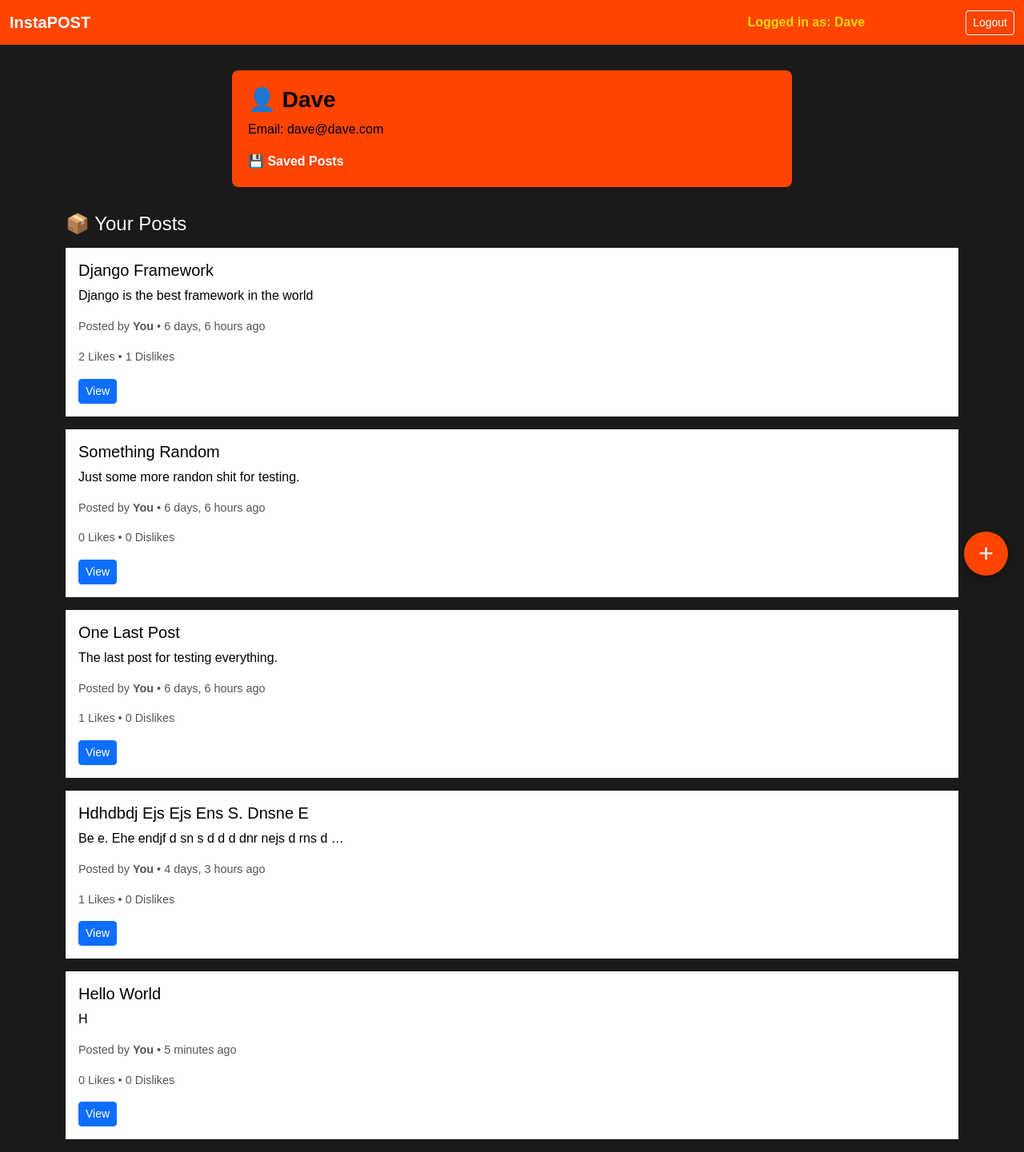
After one commit to Djangodev2010/instaPost, a Django app: page /posts/profile/6/ in a window 1280 px wide. The commit adds this page. Shown: the whole page at 80% size. Run offline with Django 5.2, Linux system fonts and the light colour scheme; a user stored in the database is signed in; data comes from the database, SQL or seed files in the repository.

Commit message:
Added profile and saved posts functionality along with some mojor changes and also integrated ajax for aome other templates

```diff
--- a/posts/models.py
+++ b/posts/models.py
@@ -8,9 +8,10 @@ class Post(models.Model):
     title = models.CharField(max_length=200)
     content = models.CharField(max_length=600, null=True)
     likes = models.IntegerField(default=0)
-    already_liked = models.ManyToManyField(User, related_name='already_liked')
-    already_disliked = models.ManyToManyField(User, related_name='already_disliked')
+    liked_by = models.ManyToManyField(User, related_name='liked_by')
+    disliked_by = models.ManyToManyField(User, related_name='disliked_by')
     dislikes = models.IntegerField(default=0)
+    saved_by = models.ManyToManyField(User, related_name='saved_by')
     no_of_comment = models.IntegerField(default=0)
     created_on = models.DateTimeField(auto_now_add=True)
 
@@ -19,9 +20,6 @@ class Post(models.Model):
 
     def get_like_count(self):
         return self.likes
-
-    def liked_by(self, user):
-        return self.already_liked.filter(id=user.id).exists()
 
 class Comment(models.Model):
     post = models.ForeignKey(Post, on_delete=models.CASCADE)
@@ -35,14 +33,7 @@ class Comment(models.Model):
 class Account(models.Model):
     user = models.ForeignKey(User, on_delete=models.CASCADE)
     name = models.CharField(max_length=100)
-    posts = models.ForeignKey(Post, on_delete=models.CASCADE, null=True)
+    posts = models.ManyToManyField(Post, related_name='your_posts')
 
     def __str__(self):
         return self.user.username
-
-class SavedPost(models.Model):
-    user = models.ForeignKey(User, on_delete=models.CASCADE)
-    post = models.ForeignKey(Post, on_delete=models.CASCADE)
-
-    def __str__(self):
-        return self.post.title
--- a/posts/urls.py
+++ b/posts/urls.py
@@ -17,6 +17,16 @@ urlpatterns = [
 
     path('like-post/<int:pk>', views.like_post, name='like_post'),
 
-    path('dislike-post/<int:pk>', views.dislike_post, name='like_post')
+    path('dislike-post/<int:pk>/', views.dislike_post, name='like_post'),
+
+    path('save-post/<int:pk>/', views.save_post, name='save_post'),
+
+    path('add-comment/<int:pk>/', views.add_comment, name='add_comment'),
+
+    path('profile/<int:pk>/', ProfileView.as_view(), name='profile'),
+
+    path('post/save-post/<int:pk>/', save_post, name='save_detail_post'),
+
+    path('<int:pk>/saved-posts/', views.saved_posts, name='saved_posts')
 
 ]
--- a/posts/views.py
+++ b/posts/views.py
@@ -6,10 +6,12 @@ from django.http import HttpResponseRedirect, JsonResponse
 from django.contrib.auth import logout, login, authenticate
 from django.contrib.auth.models import User
 from django.contrib import messages
-
+from django.utils.decorators import method_decorator
+from django.contrib.auth.decorators import login_required
 
 # Create your views here.
 
+@method_decorator(login_required, name='dispatch')
 class HomeView(ListView):
     template_name = 'posts/index.html'
     model = Post
@@ -76,6 +78,7 @@ def login_view(request):
     else:
         return render(request, 'posts/login.html')
 
+@method_decorator(login_required, name='dispatch')
 def create_post(request):
     success_url = reverse('index')
     if request.method == 'POST':
@@ -88,6 +91,7 @@ def create_post(request):
     else:
         return render(request, 'posts/create_post.html')
 
+@method_decorator(login_required, name='dispatch')
 class PostDetailView(DetailView):
     template_name = 'posts/post_detail.html'
     model = Post
@@ -98,40 +102,90 @@ class PostDetailView(DetailView):
         context['comments'] = Comment.objects.filter(post=post)
         return context
 
+@method_decorator(login_required, name='dispatch')
 def like_post(request, pk):
     post = get_object_or_404(Post, id=pk)
-    if request.user in post.already_disliked.all():
+    if request.user in post.disliked_by.all():
         post.dislikes -= 1
-        post.already_disliked.remove(request.user)
+        post.disliked_by.remove(request.user)
         post.save()
 
-    if request.user in post.already_liked.all():
+    if request.user in post.liked_by.all():
         post.likes -= 1
-        post.already_liked.remove(request.user)
+        post.liked_by.remove(request.user)
         post.save()
-        return JsonResponse({'status': "You removed the like"})
+        return JsonResponse({'status': "unliked"})
 
     else:
         post.likes += 1
-        post.already_liked.add(request.user)
+        post.liked_by.add(request.user)
         post.save()
-        return JsonResponse({'status': "You liked the post!"})
+        return JsonResponse({'status': "liked"})
 
+@method_decorator(login_required, name='dispatch')
 def dislike_post(request, pk):
     post = get_object_or_404(Post, id=pk)
-    if request.user in post.already_liked.all():
+    if request.user in post.liked_by.all():
         post.likes -= 1
-        post.already_liked.remove(request.user)
+        post.liked_by.remove(request.user)
         post.save()
 
-    if request.user in post.already_disliked.all():
+    if request.user in post.disliked_by.all():
         post.dislikes -= 1
-        post.already_disliked.remove(request.user)
+        post.disliked_by.remove(request.user)
         post.save()
-        return JsonResponse({'status': "You removed the like"})
+        return JsonResponse({'status': "undisliked"})
 
     else:
         post.dislikes += 1
-        post.already_disliked.add(request.user)
+        post.disliked_by.add(request.user)
         post.save()
-        return JsonResponse({'status': "You liked the post!"})
+        return JsonResponse({'status': "disliked"})
+
+@method_decorator(login_required, name='dispatch')
+def save_post(request, pk):
+    post = get_object_or_404(Post, id=pk)
+    if request.user in post.saved_by.all():
+        post.saved_by.remove(request.user)
+        post.save()
+        return JsonResponse({'status': 'unsaved'})
+
+    else:
+        post.saved_by.add(request.user)
+        post.save()
+        return JsonResponse({'status': 'saved'})
+
+@method_decorator(login_required, name='dispatch')
+def add_comment(request, pk):
+    success_url = reverse('post_detail', kwargs={'pk': pk})
+    if request.method == 'POST':
+        post = get_object_or_404(Post, id=pk)
+        content = request.POST.get('content')
+        if Comment.objects.filter(user=request.user, post=post):
+            messages.error(request, 'You already have a comment on this post!')
+            return HttpResponseRedirect(success_url)
+        else:
+            comment = Comment.objects.create(user=request.user, content=content, post=post)
+            comment.save()
+            messages.success(request, 'Comment added successfully!')
+            return HttpResponseRedirect(success_url)
+
+    else:
+        return render(request, 'posts/add_comment.html')
+
+@method_decorator(login_required, name='dispatch')
+class ProfileView(DetailView):
+    template_name = 'posts/profile.html'
+    model = User
+    context_object_name = 'user'
+
+    def get_context_data(self, **kwargs):
+        context = super().get_context_data(**kwargs)
+        context['posts'] = Post.objects.filter(user=self.request.user)
+        return context
+
+@method_decorator(login_required, name='dispatch')
+def saved_posts(request, pk):
+    user = get_object_or_404(User, id=pk)
+    posts = Post.objects.filter(saved_by=user)
+    return render(request, 'posts/index.html', {'posts': posts})
--- a/project/settings.py
+++ b/project/settings.py
@@ -123,6 +123,8 @@ STATICFILES_DIRS = [os.path.join(BASE_DIR / 'static')]
 MEDIA_ROOT = os.path.join(BASE_DIR / 'media')
 MEDIA_URL = 'media/'
 
+LOGIN_URL = '/posts/login'
+
 # Default primary key field type
 # https://docs.djangoproject.com/en/5.2/ref/settings/#default-auto-field
 
--- /dev/null
+++ b/static/posts/profile.css
@@ -0,0 +1,31 @@
+/* Profile Card Styles */
+.profile-card {
+  background-color: #ff4500;
+  color: #000;
+  border-radius: 8px;
+  padding: 20px;
+  margin: 2rem auto;
+  max-width: 700px;
+}
+
+/* Profile Heading */
+.profile-card h3 {
+  font-weight: bold;
+}
+
+/* Post Section */
+.profile-posts {
+  margin-top: 30px;
+}
+
+/* Individual Post Card */
+.profile-posts .card-body {
+  background-color: #fff;
+  color: #000;
+}
+
+/* Timestamp Styling */
+.post-meta {
+  font-size: 0.9rem;
+  color: #555;
+}
--- a/static/posts/style.css
+++ b/static/posts/style.css
@@ -77,3 +77,23 @@ body {
   text-decoration: none;
   border: none;
 }
+
+.toast-message {
+  position: fixed;
+  bottom: 20px;
+  right: 20px;
+  background-color: #333;
+  color: #fff;
+  padding: 12px 20px;
+  border-radius: 8px;
+  font-size: 0.9rem;
+  opacity: 0;
+  pointer-events: none;
+  transition: opacity 0.4s ease, transform 0.4s ease;
+  z-index: 9999;
+}
+
+.toast-message.show {
+  opacity: 1;
+  transform: translateY(-10px);
+}
--- a/templates/base.html
+++ b/templates/base.html
@@ -10,13 +10,23 @@
 </head>
 <body>
 
+  {% if messages %}
+  <div class="container mt-3">
+    {% for message in messages %}
+      <div class="alert alert-{{ message.tags }}">
+        {{ message }}
+      </div>
+    {% endfor %}
+  </div>
+  {% endif %}
+
   <!-- Navigation Bar -->
   <nav class="navbar navbar-expand-lg">
     <div class="container-fluid">
       <a class="navbar-brand" href="{% url 'index' %}">InstaPOST</a>
       <div class="d-flex ms-auto align-items-center">
         <!-- Show user info if logged in -->
-        <span class="username me-3" style="padding-right: 110px;">Logged in as: <span id="userName">{{user.username}}</span></span>
+        <a href="{% url 'profile' pk=user.id %}" style="text-decoration: none;"><span class="username me-3" style="padding-right: 110px;">Logged in as: <span id="userName">{{user.username}}</span></span></a>
         {% if user.is_authenticated %}
         <a href="{% url 'logout' %}" class="btn btn-sm btn-outline-light">Logout</a>
         {% else %}
--- /dev/null
+++ b/templates/posts/profile.html
@@ -0,0 +1,41 @@
+{% extends "base.html" %}
+{% load static %}
+
+{% block title %}Your Profile{% endblock title %}
+
+{% block css %}
+<link rel="stylesheet" href="{% static 'posts/style.css' %}">
+<link rel="stylesheet" href="{% static 'posts/profile.css' %}">
+{% endblock css %}
+
+{% block content %}
+<div class="container">
+  <div class="profile-card">
+    <h3>👤 {{ user.username }}</h3>
+    <p>Email: {{ user.email }}</p>
+    <a href="{% url 'saved_posts' pk=user.id %}" style="text-decoration: none; color: white;"><strong>💾 Saved Posts</strong></a>
+  </div>
+
+  <div class="profile-posts">
+    <h4 class="text-light mb-3">📦 Your Posts</h4>
+    {% if posts %}
+      {% for post in posts %}
+        <div class="card mb-3">
+          <div class="card-body">
+            <h5 class="card-title">{{ post.title|title }}</h5>
+            <p class="card-text">{{ post.content|truncatewords:15 }}</p>
+            <p class="post-meta">Posted by <strong>You</strong> • {{ post.created_on|timesince }} ago</p>
+            <p class="post-meta">{{post.likes}} Likes • {{post.dislikes}} Dislikes</p>
+            <a href="{% url 'post_detail' pk=post.id %}" class="btn btn-sm btn-primary">View</a>
+          </div>
+        </div>
+      {% endfor %}
+    {% else %}
+      <p class="text-light">You haven’t posted anything yet. Go ahead and share something!</p>
+    {% endif %}
+  </div>
+</div>
+
+<a href="{% url 'create_post' %}" class="fab-plus-btn">+</a>
+
+{% endblock content %}
```
Also changed, not shown: static/posts/add_comment.css (added, +11 -0 lines), templates/posts/add_comment.html (added, +27 -0 lines), templates/posts/index.html (+54 -8 lines), templates/posts/post_detail.html (+48 -4 lines), db.sqlite3, posts/migrations/0009_remove_account_posts_remove_savedpost_post_and_more.py (added), posts/migrations/0010_remove_post_already_disliked_and_more.py (added).
